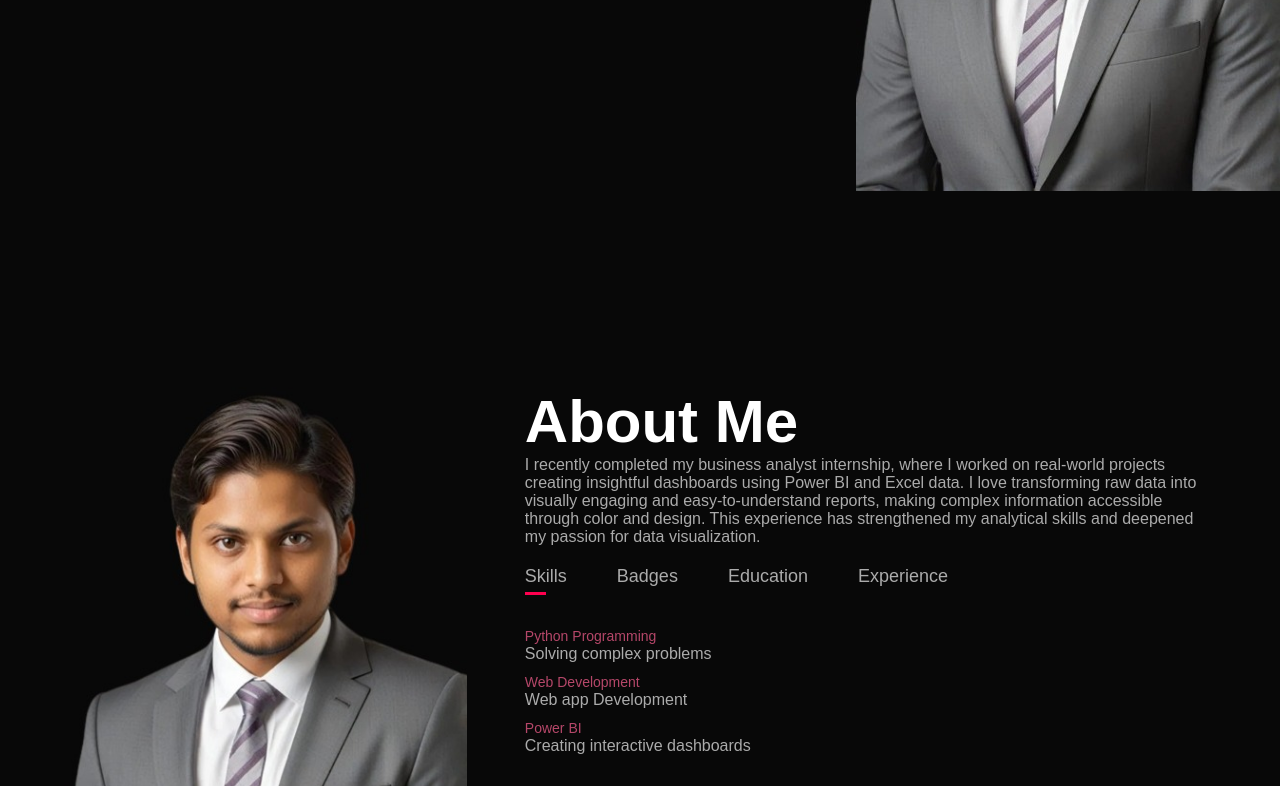
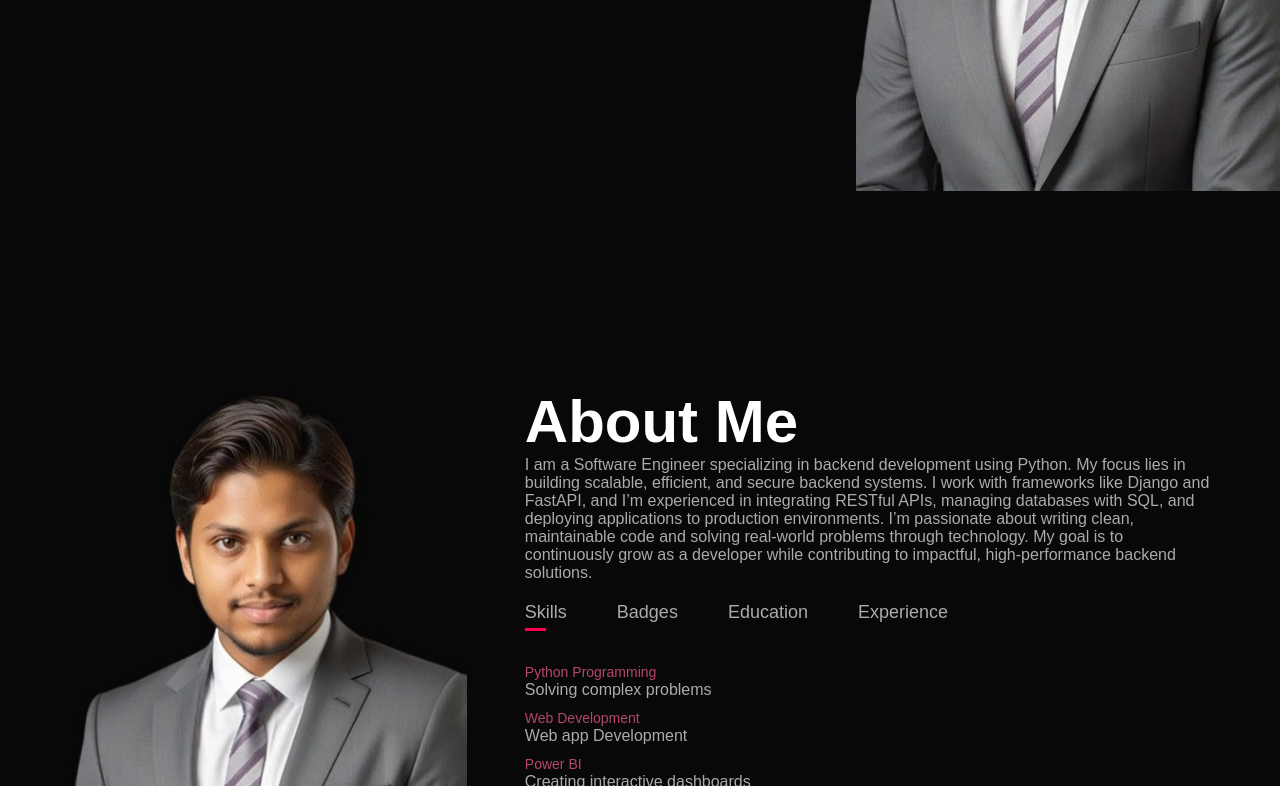
Before and after one commit to Harshadaketi212/Harshavardhan-Portfoilo, a plain HTML site: page index.html in a window 1280 px wide. Shown: the part 503-1289 px from the top of the page. Drawn offline with Linux system fonts and the light colour scheme.

Commit message:
Update index.html

```diff
--- a/index.html
+++ b/index.html
@@ -25,7 +25,7 @@
 
         </nav>
         <div class="header-text">
-            <p>Business Analyst <i class="fa-solid fa-magnifying-glass"></i></p>
+            <p>Software Engineer <i class="fa-solid fa-magnifying-glass"></i></p>
             <h1>Hi, I'm <span>HARSHAVARDHAN </span><br>from India</h1>
         </div>
     </div>
@@ -40,7 +40,8 @@
             <div class="about-col-2">
                 <h1 class="sub-title">About Me</h1>
                 <p>
-                    I recently completed my business analyst internship, where I worked on real-world projects creating insightful dashboards using Power BI and Excel data. I love transforming raw data into visually engaging and easy-to-understand reports, making complex information accessible through color and design. This experience has strengthened my analytical skills and deepened my passion for data visualization.
+                    I am a Software Engineer specializing in backend development using Python. My focus lies in building scalable, efficient, and secure backend systems. I work with frameworks like Django and FastAPI, and I’m experienced in integrating RESTful APIs, managing databases with SQL, and deploying applications to production environments.
+                    I’m passionate about writing clean, maintainable code and solving real-world problems through technology. My goal is to continuously grow as a developer while contributing to impactful, high-performance backend solutions.
 
                 </p>
                 <div class="tab-titles">
@@ -72,7 +73,8 @@
                 </div>
                 <div class="tab-contents" id="Experience">
                     <ul>
-                        <li><span>SNR EDATAS PVT LTD</span><br> Business Analyst Intern <br><i class="fa-solid fa-calendar-days"></i> [08-12-2024 - Present] </li>
+                        <li><span>SNR EDATAS PVT LTD</span><br> Software Engineer <br><i class="fa-solid fa-calendar-days"></i> [Apr-2025 - Present] </li>
+                        <li><span>SNR EDATAS PVT LTD</span><br> Business Analyst Intern <br><i class="fa-solid fa-calendar-days"></i> [Dec-2024 - Mar-2025 ] </li>
                     </ul>
                 </div>
 
```
